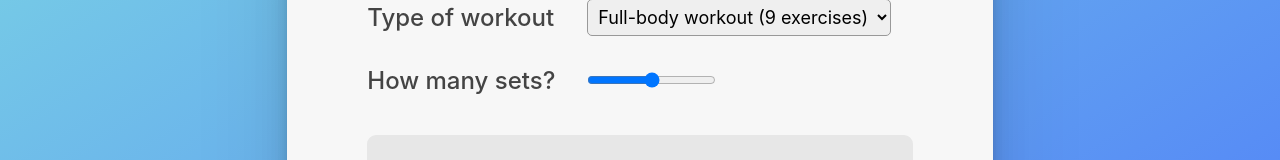
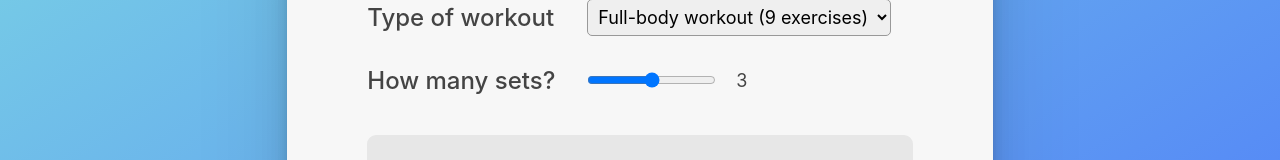
Before and after one commit to njahi/Workout-Timer, a React (Vite) app: page / in a window 1280 px wide. Shown: the part 360-520 px from the top of the page. Built offline with nearby package versions, Linux system fonts and the light colour scheme.

Commit message:
added a span element and styled it

```diff
--- a/src/components/Calculator.jsx
+++ b/src/components/Calculator.jsx
@@ -45,6 +45,7 @@ function Calculator({ workouts }) {
             value={sets}
             onChange={(e) => setSets(e.target.value)}
           />
+          <span>{sets}</span>
         </div>
       </form>
       <section>
--- a/src/index.css
+++ b/src/index.css
@@ -118,3 +118,6 @@ select {
   border: 1px solid #999;
   border-radius: 5px;
 }
+span {
+  font-size: 1.8rem;
+}
```
